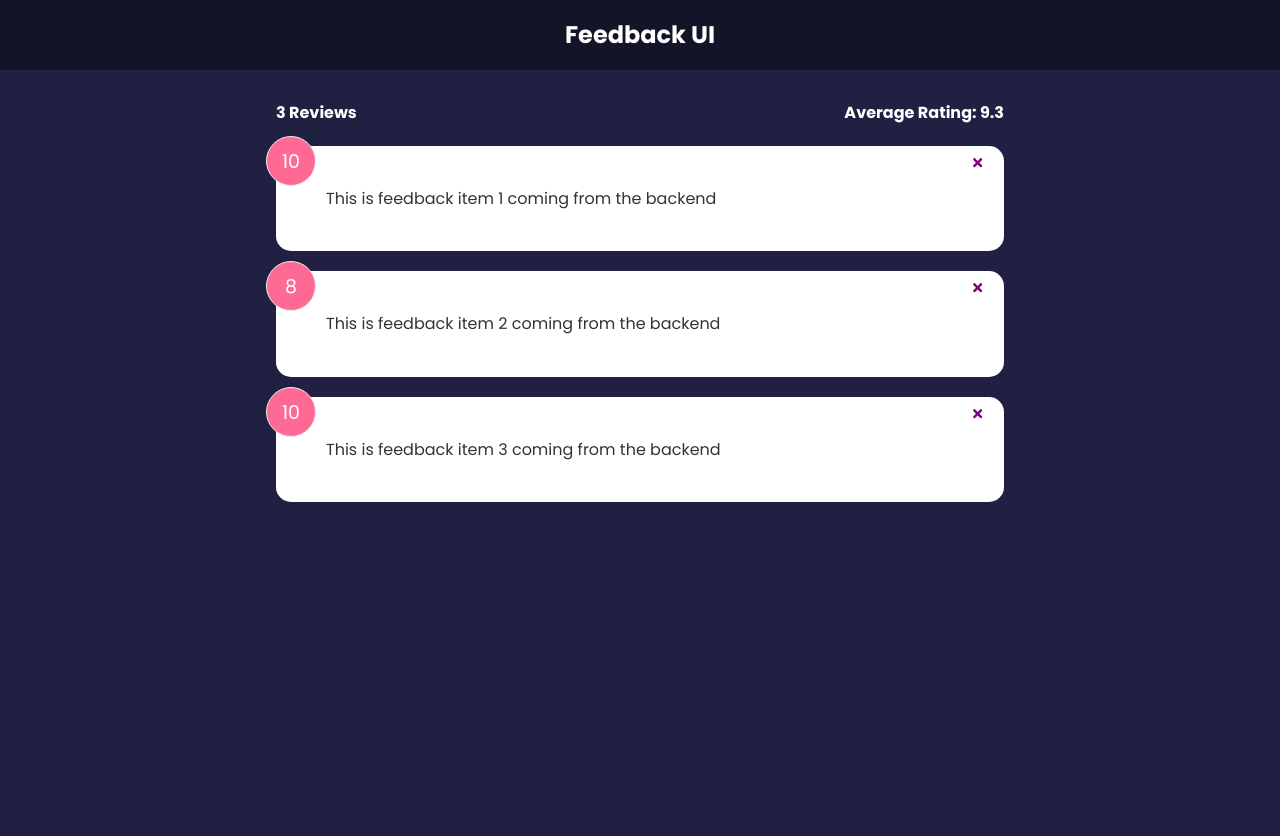
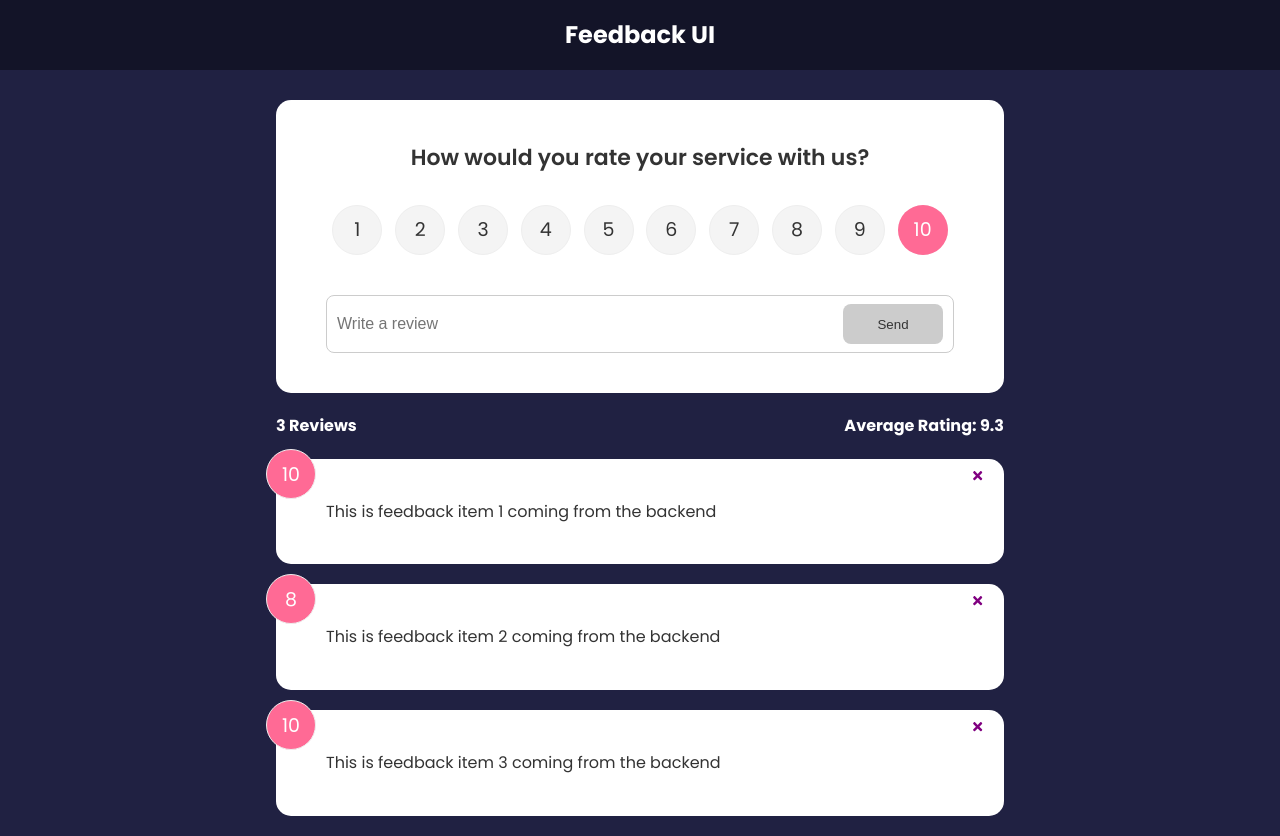
Before and after one commit to jonboucher/feedback-app-r, a React (Create React App) app: page / in a window 1280 px wide. Before the commit the page ends 800 px from the top, so only its background shows below. Built offline with nearby package versions, Linux system fonts and the light colour scheme.

Commit message:
Create form to add new feedback

```diff
--- a/package.json
+++ b/package.json
@@ -6,10 +6,12 @@
     "@testing-library/jest-dom": "^5.16.5",
     "@testing-library/react": "^13.3.0",
     "@testing-library/user-event": "^13.5.0",
+    "framer-motion": "^4.1.17",
     "react": "^18.2.0",
     "react-dom": "^18.2.0",
     "react-icons": "^4.4.0",
     "react-scripts": "5.0.1",
+    "uuid": "^8.3.2",
     "web-vitals": "^2.1.4"
   },
   "scripts": {
--- a/src/App.js
+++ b/src/App.js
@@ -1,8 +1,10 @@
 import { useState } from 'react';
+import { v4 as uuidv4 } from 'uuid';
 import Header from './components/Header';
 import FeedbackList from './components/FeedbackList';
 import FeedbackData from './data/FeedbackData';
 import FeedbackStats from './components/FeedbackStats';
+import FeedbackForm from './components/FeedbackForm';
 
 function App() {
   const [feedback, setFeedback] = useState(FeedbackData);
@@ -17,10 +19,16 @@
     }
   };
 
+  const addFeedback = (newFeedback) => {
+    newFeedback.id = uuidv4();
+    setFeedback([newFeedback, ...feedback]);
+  };
+
   return (
     <>
       <Header />
       <div className='container'>
+        <FeedbackForm handleAdd={addFeedback} />
         <FeedbackStats feedback={feedback} />
         <FeedbackList feedback={feedback} handleDelete={deleteFeedback} />
       </div>
--- /dev/null
+++ b/src/components/FeedbackForm.jsx
@@ -0,0 +1,57 @@
+import { useState } from 'react';
+import Card from './shared/Card';
+import Button from './shared/Button';
+import RatingSelect from './RatingSelect';
+
+function FeedbackForm({ handleAdd }) {
+  const [text, setText] = useState('');
+  const [btnDisabled, setBtnDisabled] = useState(true);
+  const [message, setMessage] = useState('');
+  const [rating, setRating] = useState(10);
+
+  const handleTextChange = (e) => {
+    if (text === '') {
+      setBtnDisabled(true);
+      setMessage(null);
+    } else if (text !== '' && text.trim().length <= 10) {
+      setMessage('Text must be at least 10 characters');
+      setBtnDisabled(true);
+    } else {
+      setMessage(null);
+      setBtnDisabled(false);
+    }
+
+    setText(e.target.value);
+  };
+
+  const handleSubmit = (e) => {
+    e.preventDefault();
+    if (text.trim().length >= 10) {
+      const newFeedback = {
+        text,
+        rating,
+      };
+
+      handleAdd(newFeedback);
+
+      setText('');
+    }
+  };
+
+  return (
+    <Card>
+      <form onSubmit={handleSubmit}>
+        <h2>How would you rate your service with us?</h2>
+        <RatingSelect select={(rating) => setRating(rating)} />
+        <div className='input-group'>
+          <input onChange={handleTextChange} type='text' value={text} placeholder='Write a review' />
+          <Button type='submit' isDisabled={btnDisabled}>
+            Send
+          </Button>
+        </div>
+        {message && <div className='message'>{message}</div>}
+      </form>
+    </Card>
+  );
+}
+export default FeedbackForm;
--- a/src/components/FeedbackList.jsx
+++ b/src/components/FeedbackList.jsx
@@ -18,7 +18,7 @@
 FeedbackList.propTypes = {
   feedback: PropTypes.arrayOf(
     PropTypes.shape({
-      id: PropTypes.number.isRequired,
+      id: PropTypes.string.isRequired,
       text: PropTypes.string.isRequired,
       rating: PropTypes.number.isRequired,
     })
--- /dev/null
+++ b/src/components/RatingSelect.jsx
@@ -0,0 +1,29 @@
+import { useState } from 'react';
+
+function RatingSelect({ select }) {
+  const [selected, setSelected] = useState(10);
+
+  const handleChange = (e) => {
+    setSelected(+e.currentTarget.value);
+    select(+e.currentTarget.value);
+  };
+
+  return (
+    <ul className='rating'>
+      {Array.from({ length: 10 }, (_, i) => (
+        <li key={`rating-${i + 1}`}>
+          <input
+            type='radio'
+            id={`num${i + 1}`}
+            name='rating'
+            value={i + 1}
+            onChange={handleChange}
+            checked={selected === i + 1}
+          />
+          <label htmlFor={`num${i + 1}`}>{i + 1}</label>
+        </li>
+      ))}
+    </ul>
+  );
+}
+export default RatingSelect;
--- /dev/null
+++ b/src/components/shared/Button.jsx
@@ -0,0 +1,25 @@
+import { isDisabled } from '@testing-library/user-event/dist/utils';
+import PropTypes from 'prop-types';
+
+function Button({ children, version, type, isDisabled }) {
+  return (
+    <button type={type} disabled={isDisabled} className={`btn btn-${version}`}>
+      {children}
+    </button>
+  );
+}
+
+Button.defaultProps = {
+  version: 'primary',
+  type: 'button',
+  isDisabled: false,
+};
+
+Button.propTypes = {
+  children: PropTypes.node.isRequired,
+  version: PropTypes.string,
+  type: PropTypes.string,
+  isDisabled: PropTypes.bool,
+};
+
+export default Button;
--- a/src/data/FeedbackData.js
+++ b/src/data/FeedbackData.js
@@ -1,18 +1,18 @@
 const FeedbackData = [
   {
-    id: 1,
+    id: '1',
     rating: 10,
     text: 'This is feedback item 1 coming from the backend',
   },
   {
-    id: 2,
+    id: '2',
     rating: 8,
     text: 'This is feedback item 2 coming from the backend',
   },
   {
+    id: '3',
+    rating: 10,
     text: 'This is feedback item 3 coming from the backend',
-    rating: 10,
-    id: 3,
   },
 ];
 
```
Also changed, not shown: 1 other file (tests, documents, lock files or other folders).
